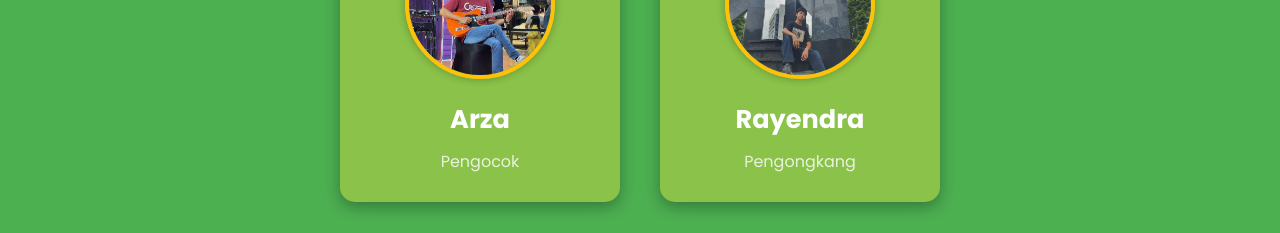
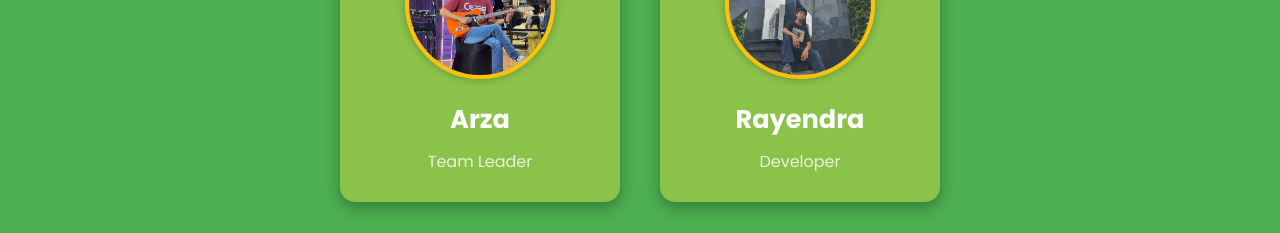
Before and after one commit to muhyusufarifin/Bijak_Sampah, a plain HTML site: page index.html in a window 1280 px wide. Shown: the part 3652-3885 px from the top of the page. Drawn offline with Linux system fonts and the light colour scheme.

Commit message:
Update index.html

```diff
--- a/index.html
+++ b/index.html
@@ -152,12 +152,12 @@
                         <div class="team-member">
                             <img src="images/about_person1.jpg" alt="Anggota Tim 1">
                             <h3>Arza</h3>
-                            <p>Pengocok</p>
+                            <p>Team Leader</p>
                         </div>
                         <div class="team-member">
                             <img src="images/about_person2.jpg" alt="Anggota Tim 2">
                             <h3>Rayendra</h3>
-                            <p>Pengongkang</p>
+                            <p>Developer</p>
                         </div>
                     </div>
                     <br>
```
